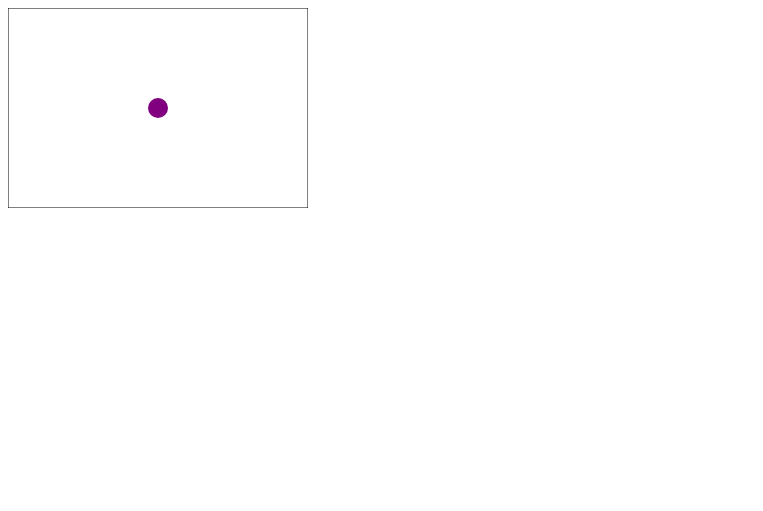
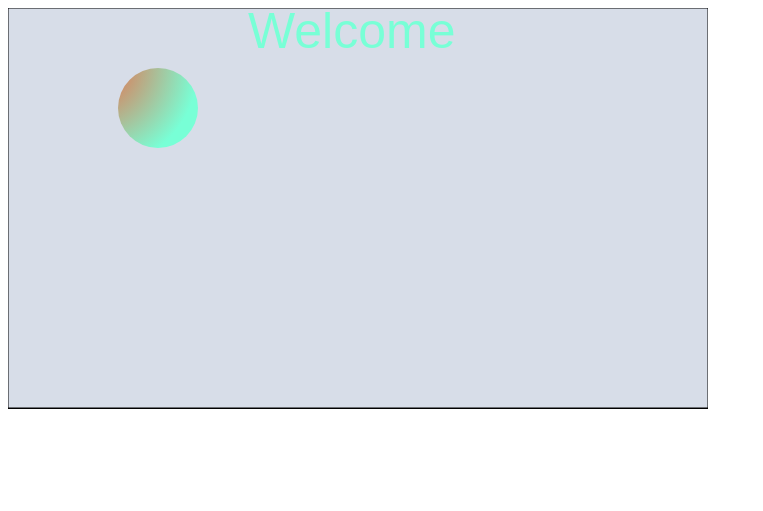
Before and after one commit to kenster1234/y10web, a plain HTML site: page game.html in a window 1280 px wide. Shown: the whole page, without its empty margins (0-763 px from the left). Drawn offline with Linux system fonts and the light colour scheme.

Commit message:
Update game.html

```diff
--- a/game.html
+++ b/game.html
@@ -3,14 +3,15 @@
 <html>
 <head>
 <meta charset="UTF-8" />
-<title>Kene's Wizardry</title>
+<title>Kene's Wizardy</title>
 </head>
 <body>
+
 <section>
 
 <!-- This div is the canvas -->
 <div>
-<canvas id="canvas" width="300" height="200">
+<canvas id="canvas" width="700" height="500">
 This text is displayed if your browser does not support HTML5 Canvas.
 </canvas>
 </div>
@@ -30,12 +31,14 @@ var dx = 5;
 var dy = 5;
 var x = 150;
 var y = 100;
-var WIDTH = 300;
-var HEIGHT = 200;
+var WIDTH = 700;
+var HEIGHT = 400;
+
+
 
 function circle(x,y,r) {
 	ctx.beginPath();
-	ctx.arc(x, y, r, 0, Math.PI*2, true);
+	ctx.arc(x, y, r, 90, Math.PI*2, true);
 	ctx.fill();
 }
 
@@ -56,6 +59,7 @@ function init() {
 	canvas = document.getElementById("canvas");
 	ctx = canvas.getContext("2d");
 	return setInterval(draw, 10); // this is key, tells draw function to fire 10x per second
+
 }
 
 function doKeyDown(evt){
@@ -84,12 +88,18 @@ function doKeyDown(evt){
 }
 
 function draw() {
+    var grd = ctx.createRadialGradient(75, 50, 5, 90, 60, 100);
+grd.addColorStop(0, "#FF512F");
+grd.addColorStop(1, "#78ffd6");
+
 	clear();
-	ctx.fillStyle = "white";
+	ctx.fillStyle = "#D7DDE8";
 	ctx.strokeStyle = "black";
 	rect(0,0,WIDTH,HEIGHT);
-	ctx.fillStyle = "purple";
-	circle(x, y, 10);
+	ctx.fillStyle = grd;
+	circle(x, y, 40);
+    ctx.font = "50px Arial";
+ctx.fillText("Welcome", 240, 40);
 }
 
 // Main part of program
```
